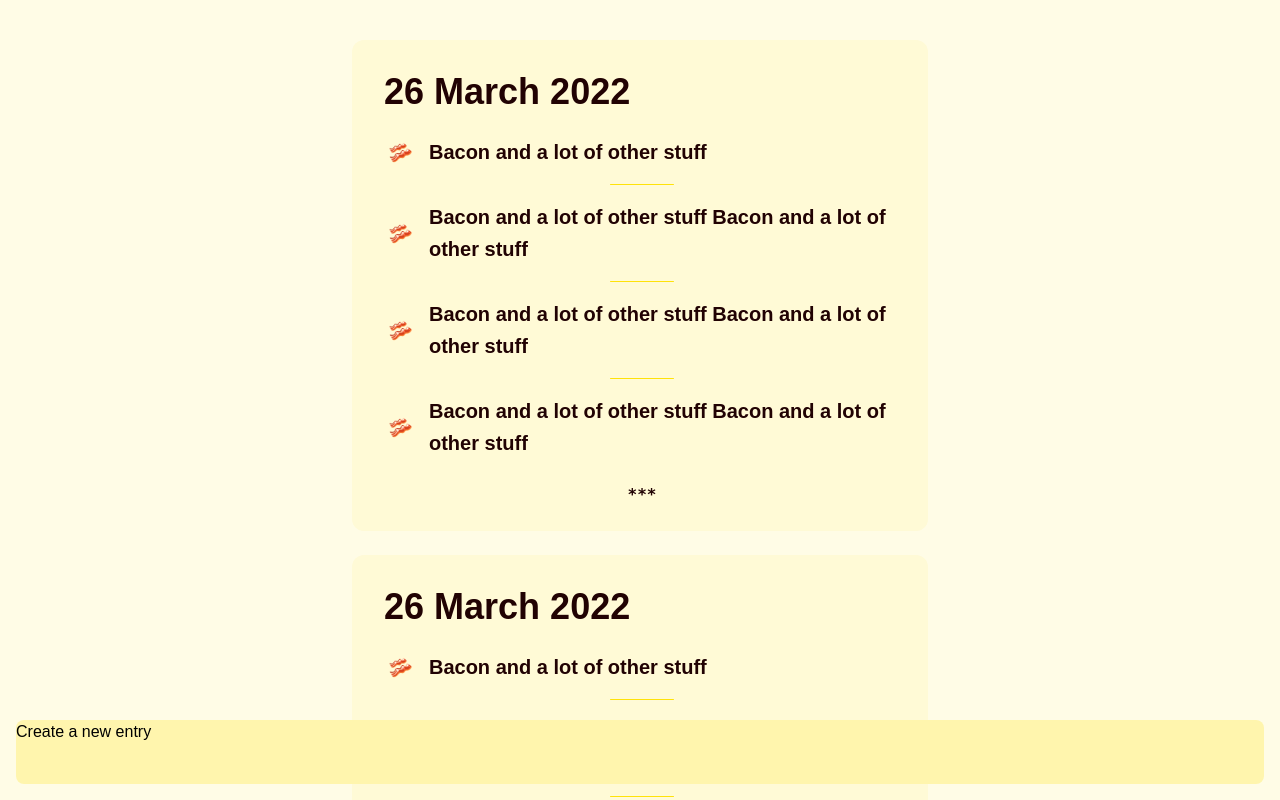
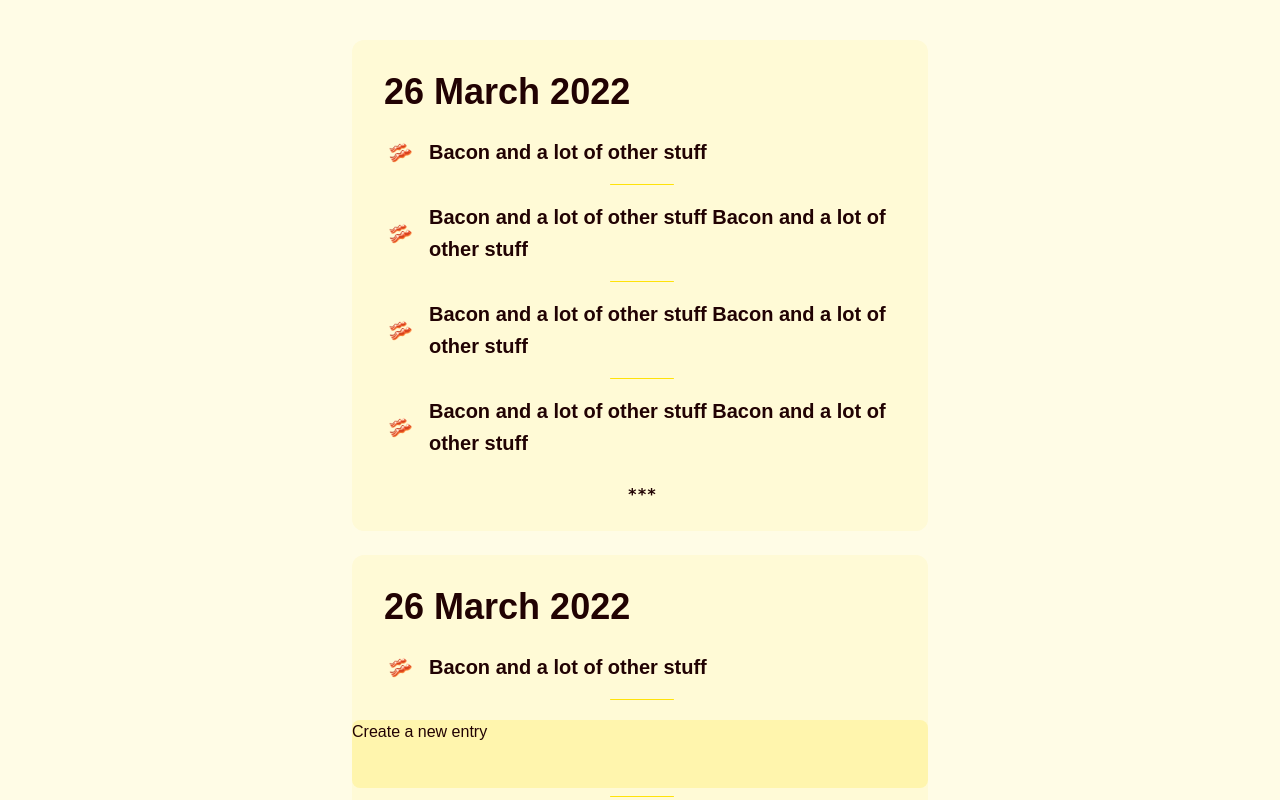
Before and after one commit to jloleysens/my-food-journal, a React (Create React App) app: page / in a window 1280 px wide. Shown: the top 800 px of the page. Built offline with nearby package versions, Linux system fonts and the light colour scheme.

Commit message:
messing around with apply and width inherit

```diff
--- a/src/App.tsx
+++ b/src/App.tsx
@@ -31,15 +31,15 @@ const days = [{ entries }, { entries }, { entries }];
 function App() {
   return (
     <>
-      <div className="w-88 sm:w-96 md:w-144 mx-auto my-0 overflow-auto pt-10 pb-24 bg-lightBg text-black leading-6">
+      <div className="phone-content-width sm:w-96 md:w-144 mx-auto my-0 overflow-auto pt-10 pb-24 bg-lightBg text-black leading-6">
         {days.map(({ entries }, index) => (
           <React.Fragment key={index}>
             <Day key={index} entries={entries} />
             {index !== days.length - 1 && <SpacerVS />}
           </React.Fragment>
         ))}
+        <AddEntry />
       </div>
-      <AddEntry />
     </>
   );
 }
--- a/src/containers/AddEntry.tsx
+++ b/src/containers/AddEntry.tsx
@@ -4,7 +4,7 @@ interface Props {}
 
 export const AddEntry: FunctionComponent<Props> = ({}) => {
   return (
-    <div className="fixed bottom-0 w-full p-4 pt-0 h-20">
+    <div className="fixed bottom-0 h-20 pb-3 w-[inherit]">
       <div className="bg-lightBgDarker2 w-full h-full rounded-lg">
         Create a new entry
       </div>
--- a/src/index.css
+++ b/src/index.css
@@ -6,6 +6,12 @@
 
 @import url('https://fonts.googleapis.com/css2?family=Fira+Mono&family=Nunito:ital,wght@0,200;0,300;0,400;0,500;0,600;0,700;0,800;0,900;1,200;1,300;1,400;1,500;1,600;1,700;1,800;1,900&display=swap');
 
+@layer components {
+  .phone-content-width {
+    @apply w-88;
+  }
+}
+
 html {
   font-size: 16px;
 }
```
